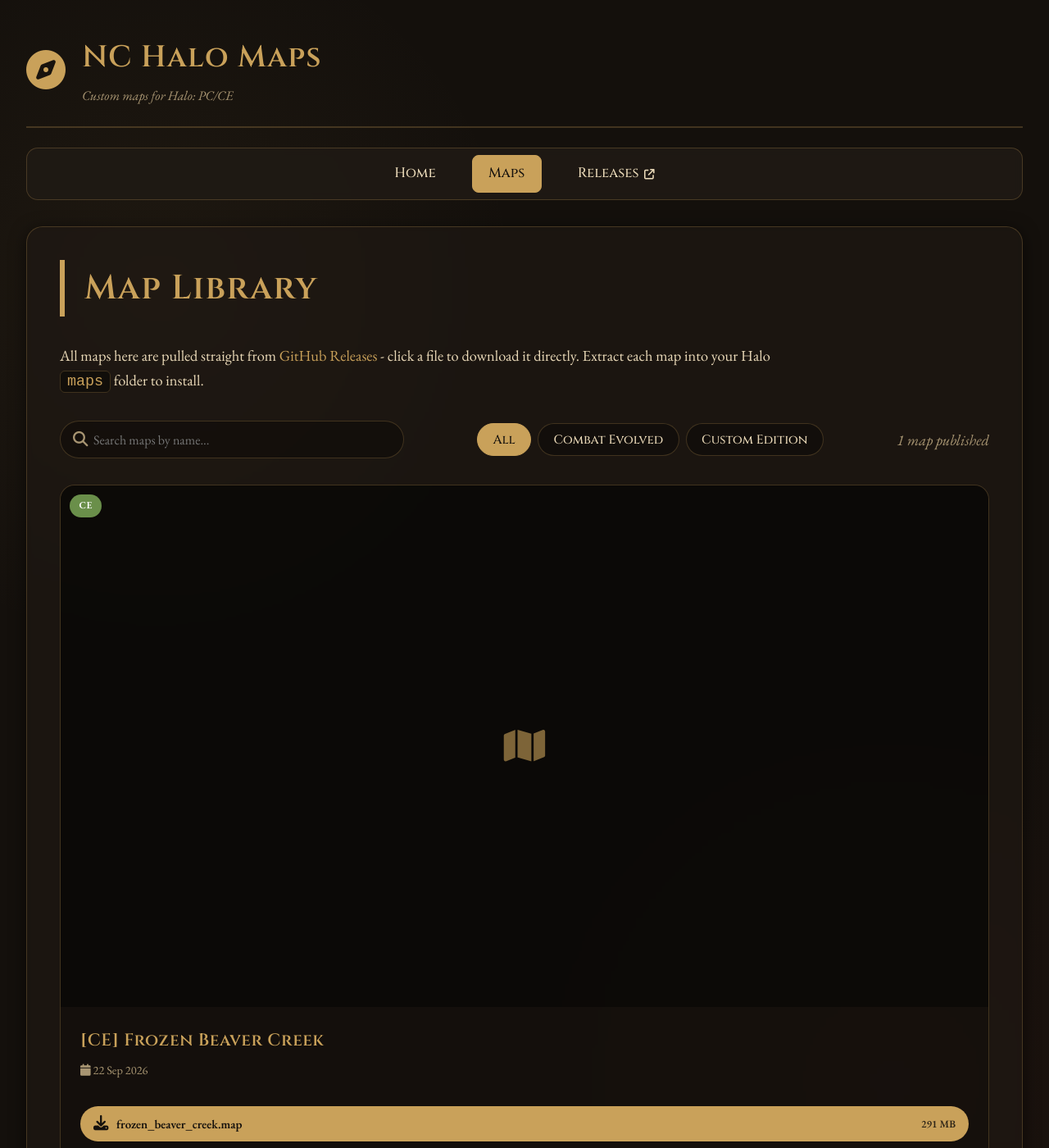
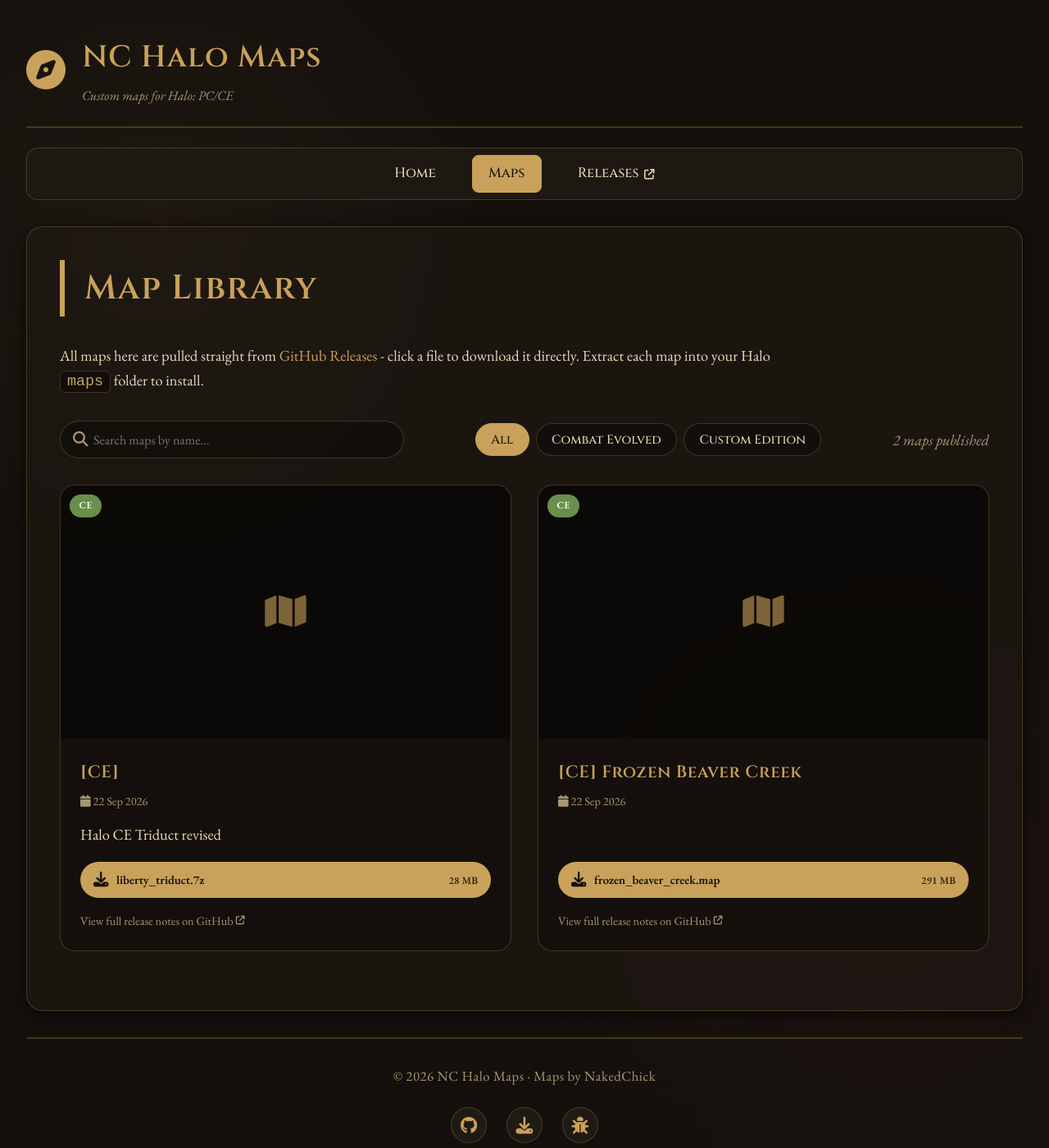
Before and after one commit to Chalwk/NC-Halo-Maps, a Jekyll site: the page built from maps.html, in a window 1280 px wide and 1400 px high. Shown: the whole window at 82% size. Built offline with Jekyll 4.4.1, drawn with Linux system fonts in a browser that asks for light colours.

Commit message:
chore: update releases data

```diff
--- a/_data/releases.json
+++ b/_data/releases.json
@@ -1,4 +1,27 @@
 [
+  {
+    "id": 394192355,
+    "tag": "CE-Triduct",
+    "name": "[CE]",
+    "body": "Halo CE Triduct revised",
+    "prerelease": false,
+    "published_at": "2026-09-22T23:41:47Z",
+    "html_url": "https://github.com/nakedchick-code/NC-Halo-Maps/releases/tag/CE-Triduct",
+    "games": [
+      "CE"
+    ],
+    "thumbnail": null,
+    "assets": [
+      {
+        "name": "liberty_triduct.7z",
+        "size": 29081263,
+        "size_human": "28 MB",
+        "download_count": 0,
+        "browser_download_url": "https://github.com/nakedchick-code/NC-Halo-Maps/releases/download/CE-Triduct/liberty_triduct.7z",
+        "content_type": "application/x-compressed"
+      }
+    ]
+  },
   {
     "id": 394166399,
     "tag": "CE1",
```
